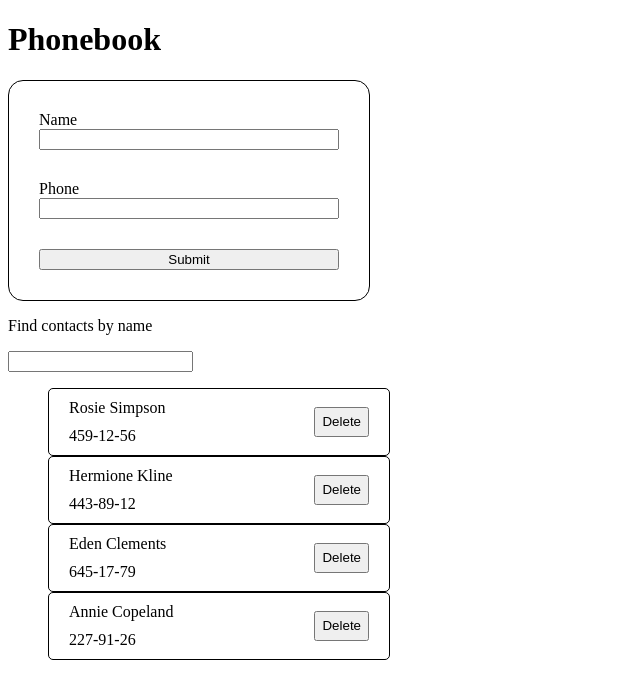
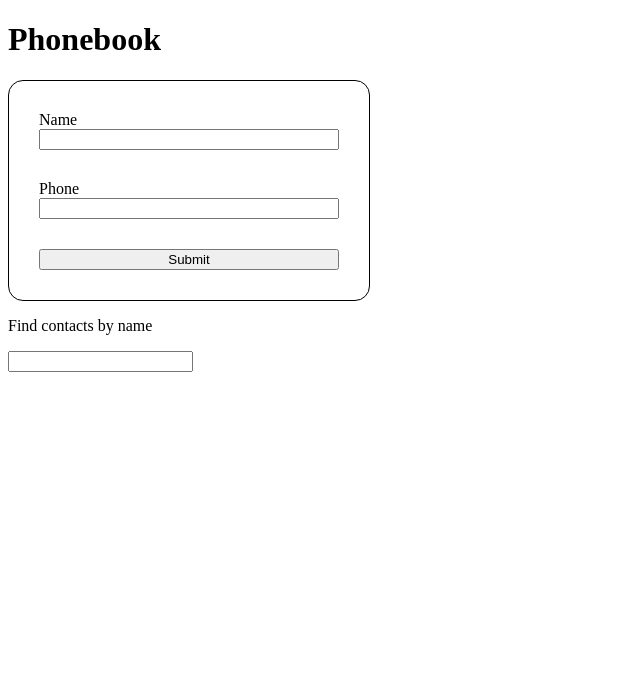
Before and after one commit to klimisnotavailable/goit-react-hw-08, a React (Vite) app: page / in a window 1280 px wide. Shown: the top 698 px of the page, without its empty margins (0-640 px from the left). Built offline with nearby package versions, Linux system fonts and the light colour scheme; the HTML template or start-up script is replaced by a standard one.

Commit message:
правки

```diff
--- a/src/App.jsx
+++ b/src/App.jsx
@@ -5,32 +5,11 @@ import ContactsList from './components/ContactList/ContactList'
 import ContactForm from './components/ContactForm/ContactForm';
 import SearchBox from './components/SearchBox/SearchBox';
 import { nanoid } from 'nanoid';
-import { useSelector } from 'react-redux';
 
 function App() {
 
-  const value = useSelector(state => state.contacts.contacts)
+
   const [nameToSearch, setNameToSearch] = useState("");
-
-
-  const [contacts, setContacts] = useState(() => {
-
-    const savedContacts = JSON.parse(localStorage.getItem("contacts"))
-
-    if (savedContacts !== null && savedContacts.length !== 0) {
-      return savedContacts;
-    } else {
-    return value;
-    }
-  });
-
-
-  // const addContact = (newContact) => {
-  //   setContacts((prevContacts) => {
-  //       newContact.id = nanoid()
-  //       return [...prevContacts, newContact]
-  //     });
-  // };
 
   const deleteContact = (id) => {
     setContacts((prevContacts) => {
@@ -38,24 +17,20 @@ function App() {
     })
   };
 
-  const filteredContacts = contacts.filter(contact => {
-    return contact.name.toLowerCase().includes(nameToSearch.toLowerCase().trim())
-  });
+  // const filteredContacts = contacts.filter(contact => {
+  //   return contact.name.toLowerCase().includes(nameToSearch.toLowerCase().trim())
+  // });
 
   const handleChange = (event) => {
     setNameToSearch(event.target.value);
   };
-
-  useEffect(() => {
-    localStorage.setItem("contacts", JSON.stringify(contacts))
-  }, [contacts]);
 
   return (
     <>
       <h1>Phonebook</h1>
       <ContactForm></ContactForm>
       <SearchBox handleChange={handleChange}></SearchBox>
-      <ContactsList data={filteredContacts} onDelete={deleteContact}></ContactsList>
+      <ContactsList></ContactsList>
     </>
   );
 }
--- a/src/components/Contact/Contact.jsx
+++ b/src/components/Contact/Contact.jsx
@@ -1,12 +1,17 @@
 import css from "./Contact.module.css"
+import { deleteContact } from "../../redux/contactsSlice";
+import { useDispatch ,useSelector} from "react-redux";
 
-export default function Contact({contact,onDelete}) {
-    const { name, number, id } = contact;
+export default function Contact({contact}) {
+    const data = useSelector(state => state.contacts.contacts.items)
+    const {newContact:{name,number}, id} = contact;
+    const dispatch = useDispatch();
+    console.log(dispatch(deleteContact(id)));
     return <>
         <div className={css.contactContainer}>
             <span><p className={css.contactInfo}>{name}</p></span>
             <span><p className={css.contactInfo}>{number }</p></span>
         </div>
-        <button className={css.deleteButton} onClick={() => {onDelete(id)}}>Delete</button>
+        <button className={css.deleteButton} onClick={()=>{dispatch(deleteContact(id));console.log(data)}}>Delete</button>
     </>
 }
--- a/src/components/ContactForm/ContactForm.jsx
+++ b/src/components/ContactForm/ContactForm.jsx
@@ -2,11 +2,12 @@ import { Formik, Form, Field ,ErrorMessage } from "formik"
 import { useId } from "react"
 import * as Yup from "yup";
 import css from "./ContactForm.module.css"
-import { addContact,deleteContact } from "../../redux/contactsSlice";
+import { addContact } from "../../redux/contactsSlice";
 import { useDispatch } from 'react-redux';
 
 
 export default function ContactForm() {
+
     const dispatch = useDispatch();
     const nameId = useId();
     const telId = useId();
@@ -23,7 +24,9 @@ export default function ContactForm() {
             number: "",
         }}
 
-        onSubmit={(values)=>dispatch(addContact(values))}
+        onSubmit={(values) => {
+            dispatch(addContact(values));
+        }}
 
         validationSchema={validationSchema}
     >
--- a/src/components/ContactList/ContactList.jsx
+++ b/src/components/ContactList/ContactList.jsx
@@ -1,11 +1,22 @@
-import Contact from "../Contact/Contact"
-import css from "./ContactList.module.css"
-import { nanoid } from 'nanoid'
+import Contact from "../Contact/Contact";
+import css from "./ContactList.module.css";
+import { nanoid } from 'nanoid';
+import { useSelector } from 'react-redux';
+import { useState, useEffect } from "react";
 
 
-export default function ContactsList({data, onDelete}) {
-    const contacts = data.map((contact) => {
-        return <li key={nanoid()} className={css.contactItem}><Contact contact={contact} onDelete={onDelete}></Contact></li>
+
+export default function ContactsList() {
+    const value = useSelector(state => state.contacts.contacts.items);
+
+    const [contacts, setContacts] = useState(value);
+
+    useEffect(() => {
+        setContacts(value)
+    }, [value]);
+
+    const contactsMarkup = contacts.map((contact) => {
+        return <li key={nanoid()} className={css.contactItem}><Contact contact={contact} ></Contact></li>
     })
-    return <ul>{contacts }</ul>
+    return <ul>{contactsMarkup }</ul>
 }
--- a/src/redux/contactsSlice.js
+++ b/src/redux/contactsSlice.js
@@ -1,34 +1,29 @@
 import { createSlice } from "@reduxjs/toolkit";
 
-const contactsList = [
-    { id: 'id-1', name: 'Rosie Simpson', number: '459-12-56' },
-    { id: 'id-2', name: 'Hermione Kline', number: '443-89-12' },
-    { id: 'id-3', name: 'Eden Clements', number: '645-17-79' },
-    { id: 'id-4', name: 'Annie Copeland', number: '227-91-26' },
-];
 
 const slice = createSlice({
     name: "contacts",
     initialState: {
-        contacts: contactsList,
+        contacts: {
+            items:[],
+        }
     },
     reducers: {
         addContact: {
             reducer: (state, action) => {
-            console.log(state.contacts)
-            // console.log(state.contacts)
-            // console.log(state.contacts.push(action.payload))
+                state.contacts.items.push(action.payload.contact)
             },
             prepare: (newContact) => {
+              const id = crypto.randomUUID();
                 return {
-                    payload: newContact,
-                    id: crypto.randomUUID()
-                }
+                    payload: {
+                        contact: {newContact,id}
+                    }
+                };
             }
-
         },
-        deleteContact:(state, action)=> {
-            state.value.filter(contact => contact.id !== id)
+        deleteContact: (state, action) => {
+           state.contacts.items = state.contacts.items.filter(contact => contact.id !== action.payload);
         },
     }
 
--- a/src/redux/store.js
+++ b/src/redux/store.js
@@ -1,4 +1,3 @@
-"use strict"
 import { configureStore } from "@reduxjs/toolkit";
 import contactsReducer from "./contactsSlice"
 
```
Also changed, not shown: package.json (+6 -5 lines), 1 other file (tests, documents, lock files or other folders).
